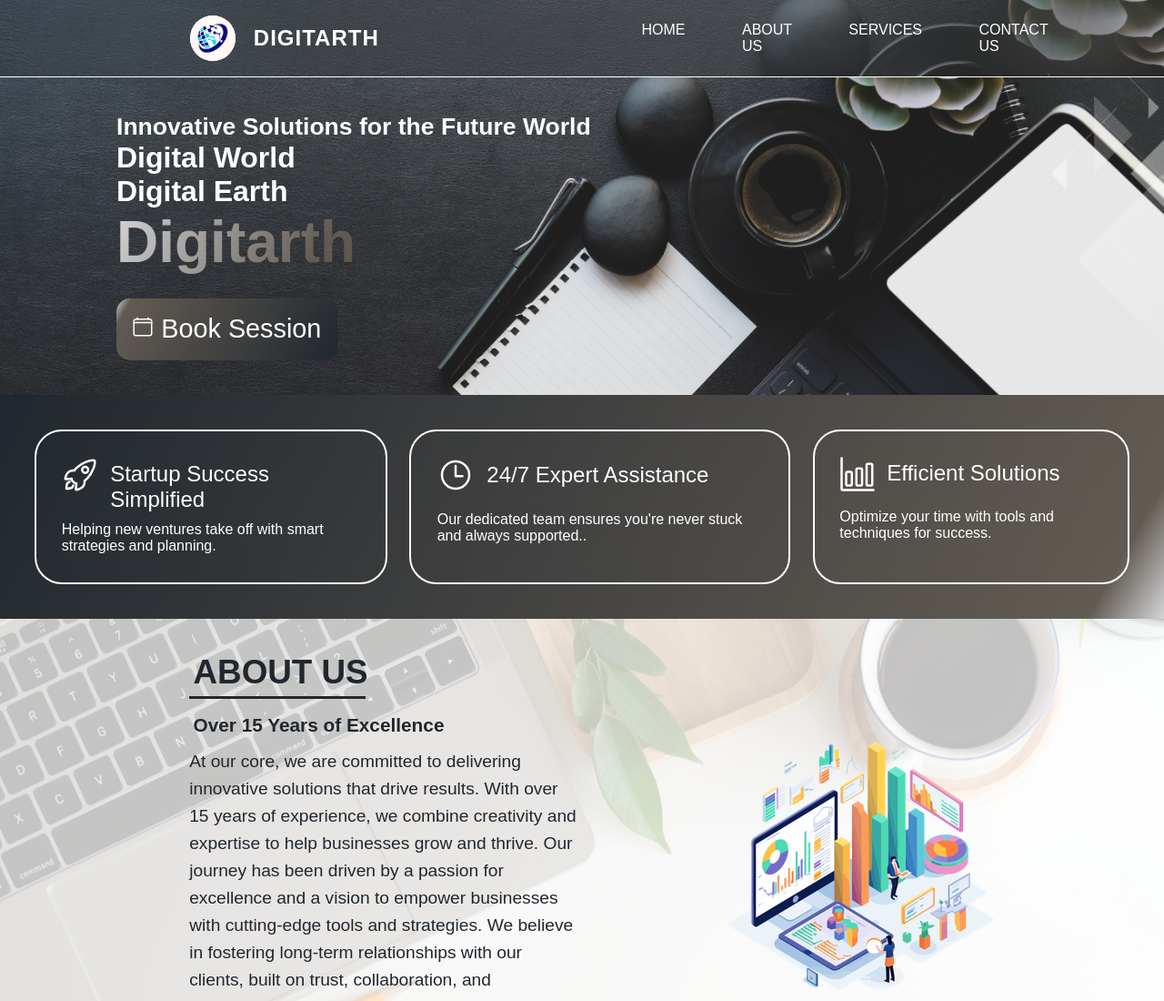
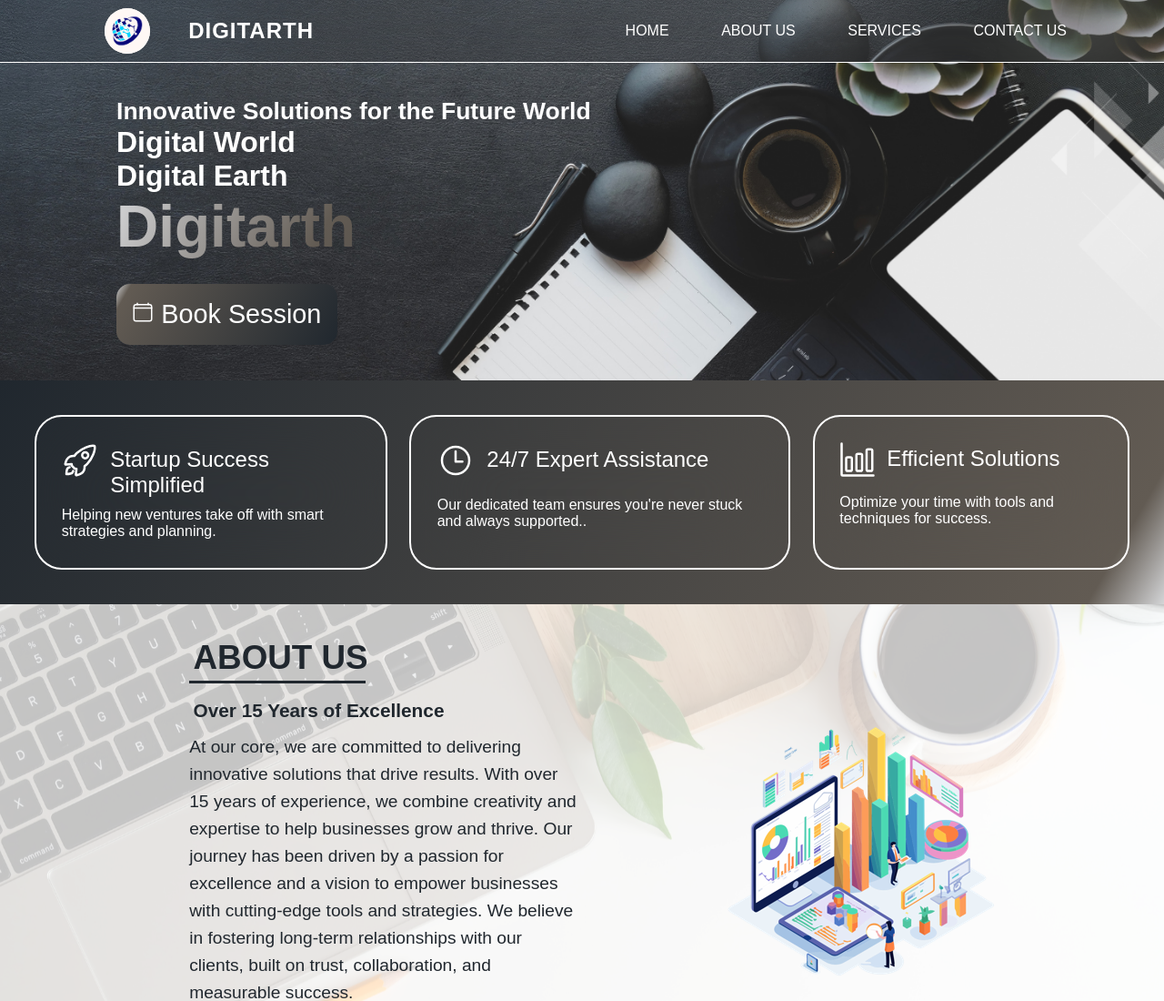
Before and after one commit to Max-31/CodSoft, a plain HTML site: page Task_Landing_Page/index.html in a window 1280 px wide. Shown: the top 1100 px of the page at 91% size. Drawn offline with nearby package versions, Linux system fonts and the light colour scheme.

Commit message:
final changes in update1

```diff
--- a/Task_Landing_Page/index.html
+++ b/Task_Landing_Page/index.html
@@ -1,15 +1,17 @@
 <!DOCTYPE html>
 <html lang="en">
+
 <head>
     <meta charset="UTF-8">
     <meta name="viewport" content="width=device-width, initial-scale=1.0">
     <title>Digitarth</title>
     <link rel="stylesheet" href="style.css">
 </head>
+
 <body>
 
-    <!-- <div class="entire"> -->
-        <nav>
+
+    <div class="nav">
         <div class="left">
             <img class="logo" src="logo.png" alt="logo">
 
@@ -17,30 +19,28 @@
         </div>
 
         <div class="menu">
-                <div class="navMenu">
+            <li class="navMenu">
                 <a href="#">
                     HOME
                 </a>
-                </div>
-                <div class="navMenu">
+            </li>
+            <li class="navMenu">
                 <a href="#cardTextId">
-                    <!-- <a href="#aboutUsId"> -->
                     ABOUT US
                 </a>
-                </div>
-                <div class="navMenu">
+            </li>
+            <li class="navMenu">
                 <a href="#buttonId">
-                    <!-- <a href="#ourServicesId"> -->
                     SERVICES
                 </a>
-                </div>
-                <div class="navMenu">
+            </li>
+            <li class="navMenu">
                 <a href="#footerId">
                     CONTACT US
                 </a>
+            </li>
         </div>
     </div>
-        </nav>
     <header class="headerClass" id="headerId">
 
         <div class="headerText" id="headerImageId">
@@ -106,7 +106,7 @@
         </div>
 
     </div>
-    <!-- </div> -->
+
     <div class="aboutUs" id="aboutUsId">
         <div class="text">
             <h3 class="h3AboutUs">ABOUT US</h3>
@@ -115,8 +115,12 @@
             <h4 class="h5SubHeading">Over 15 Years of Excellence</h5>
 
                 <p class="paraText">
-                    At our core, we are committed to delivering innovative solutions that drive results. With over 15 years of experience, we combine creativity and expertise to help businesses grow and thrive. Our journey has been driven by a passion for excellence and a vision to empower businesses with cutting-edge tools and strategies.
-                    We believe in fostering long-term relationships with our clients, built on trust, collaboration, and measurable success.
+                    At our core, we are committed to delivering innovative solutions that drive results. With over 15
+                    years of experience, we combine creativity and expertise to help businesses grow and thrive. Our
+                    journey has been driven by a passion for excellence and a vision to empower businesses with
+                    cutting-edge tools and strategies.
+                    We believe in fostering long-term relationships with our clients, built on trust, collaboration, and
+                    measurable success.
                 </p>
 
                 <button class="buttonReadMore">
@@ -191,7 +195,9 @@
         <div class="footerContent">
             <h2>DIGITARTH</h2>
             <p>
-                    At Digitarth, we are dedicated to helping businesses transform and thrive in the digital age. With a focus on modern strategies, cutting-edge design, and tailored solutions, we empower you to achieve your goals seamlessly. Let’s shape the future of your business together.
+                At Digitarth, we are dedicated to helping businesses transform and thrive in the digital age. With a
+                focus on modern strategies, cutting-edge design, and tailored solutions, we empower you to achieve your
+                goals seamlessly. Let’s shape the future of your business together.
             </p>
             <div class="socialIcons">
                 <a href="#">
@@ -217,10 +223,8 @@
             <ul>
                 <li><a href="#">Home</a></li>
                 <li><a href="#cardTextId">About</a></li>
-                  <!-- <li><a href="#aboutUsId">About</a></li> -->
                 <li><a href="#footerId">Contact</a></li>
                 <li><a href="#buttonId">Services</a></li>
-                  <!-- <li><a href="#ourServicesId">Services</a></li> -->
             </ul>
         </div>
     </footer>
@@ -230,4 +234,5 @@
     <script type="module" src="https://unpkg.com/ionicons@7.1.0/dist/ionicons/ionicons.esm.js"></script>
     <script nomodule src="https://unpkg.com/ionicons@7.1.0/dist/ionicons/ionicons.js"></script>
 </body>
+
 </html>
--- a/Task_Landing_Page/style.css
+++ b/Task_Landing_Page/style.css
@@ -1,22 +1,16 @@
 :root {
-  --myColor: linear-gradient(
-    120deg,
+  --myColor: linear-gradient(120deg,
       rgba(32, 39, 46, 1) 0%,
       rgba(98, 91, 83, 1) 94%,
-    rgba(212, 213, 215, 1) 100%
-  );
-  --textGrad: linear-gradient(
-    120deg,
+      rgba(212, 213, 215, 1) 100%);
+  --textGrad: linear-gradient(120deg,
       rgba(212, 213, 215, 1) 0%,
       rgba(98, 91, 83, 1) 30%,
-    rgba(32, 39, 46, 1) 100%
-  );
-  --buttonGrad: linear-gradient(
-    120deg,
+      rgba(32, 39, 46, 1) 100%);
+  --buttonGrad: linear-gradient(120deg,
       rgba(212, 213, 215, 1) 0%,
       rgba(98, 91, 83, 1) 6%,
-    rgba(32, 39, 46, 1) 100%
-  );
+      rgba(32, 39, 46, 1) 100%);
   --textColor: white;
   --textColorDark: rgba(32, 39, 46, 1);
 }
@@ -32,11 +26,12 @@ html {
   box-sizing: border-box;
 }
 
-nav {
+.nav {
+  width: 100%;
   display: flex;
-  justify-content: space-around;
+  justify-content: space-between;
   align-items: center;
-  /* background: var(--myColor); */
+  /* background: #d7cece; */
   backdrop-filter: blur(50px);
   border-bottom: 0.1px solid var(--textColor);
   color: var(--textColor);
@@ -44,52 +39,63 @@ nav {
   position: sticky;
   top: 0;
   z-index: 1000;
+  /* same as bring above */
 }
 
-nav .left {
+.left {
+  width: 30%;
   padding-left: 5%;
   display: flex;
+  justify-content: space-evenly;
   align-items: center;
-  gap: 20px;
+  /* gap: 20px; */
 }
 
-nav .logo {
+.logo {
   width: 50px;
   height: 50px;
   border-radius: 50%;
   background: white;
 }
 
-nav .navHeading {
+.navHeading {
   font-size: 1.5rem;
   font-weight: 800;
   letter-spacing: 1px;
   color: var(--textGrad);
 }
 
-nav .menu {
+.menu {
+  width: 50%;
+  list-style: none;
   display: flex;
-  margin-right: 8%;
+  justify-content: space-evenly;
+  /* gap: 40px; */
+  padding-right: 4%;
   color: var(--textColor);
-  padding: 1.2%;
 }
 
-.navMenu{
-  width: fit-content;
-  justify-content: space-evenly;
-  margin-right: 20%;
+.navMenu {
+  transition: font-weight 0.3s ease, transform 0.3s ease;
+  /* display: inline-block; */
 }
 
-nav .menu .navMenu a {
+.navMenu a {
+  transition: all 0.3s ease;
   text-decoration: none;
-  color: white;
+  color: var(--textColor);
+  display: inline-block;
+  margin: 5px;
+  padding: 5px;
   font-size: 1rem;
   font-weight: 500;
 }
 
-nav .menu .navMenu a:hover {
-  font-weight: 700;
-  transition: all 0.3s ease-in-out;
+.navMenu :hover {
+  /* font-weight: 550;  */
+  /* eta korbona */
+  transform: scale(1.10);
+  /*eta recommended*/
 }
 
 header {
@@ -143,15 +149,14 @@ header {
   border-width: 0;
   border-color: none;
   padding: 1.5%;
-  transition: all 0.5s ease-in-out;
+  transition: all 1.5s ease-in-out;
 }
 
 .headerClass button:hover {
-  background: var(--textColor);
-  color: var(--textColorDark);
+  /* background: var(--textColor);
+  color: var(--textColorDark); */
+  background: var(--myColor);
   cursor: pointer;
-
-  /* background: var(--myColor); */
 }
 
 .underHeader {
@@ -236,12 +241,12 @@ header {
   margin-bottom: 2%;
 }
 
-.text p{
+.text p {
   font-size: 1.2rem;
   line-height: 30px;
 }
 
-.text button{
+.text button {
   /* background: var(--buttonGrad);
   color: var(--textColor);
   border-radius: 15px;
@@ -259,16 +264,16 @@ header {
   padding: 2.5%;
   display: flex;
   justify-content: space-evenly;
-  align-items:center;
+  align-items: center;
   transition: all 0.5s ease-in-out;
 }
 
-.text ion-icon{
+.text ion-icon {
   margin-left: 7px;
   font-size: 2rem;
 }
 
-.text button:hover{
+.text button:hover {
   /* background: var(--myColor); */
 
   background: var(--buttonGrad);
@@ -276,11 +281,11 @@ header {
   cursor: pointer;
 }
 
-.image{
+.image {
   align-content: center;
 }
 
-.ourServices{
+.ourServices {
   padding: 3%;
   background: var(--myColor);
   width: 100%;
@@ -288,16 +293,16 @@ header {
   overflow: visible;
 }
 
-.serviceText{
+.serviceText {
   margin-left: 14%;
 }
 
-.ourServices h3{
+.ourServices h3 {
   font-size: 2rem;
   color: var(--textColor);
 }
 
-.ourServices hr{
+.ourServices hr {
   border: 0;
   width: 23%;
   height: 3px;
@@ -306,35 +311,35 @@ header {
   margin-bottom: 3%;
 }
 
-.ourServiceCards{
+.ourServiceCards {
   display: flex;
   justify-content: space-evenly;
 }
 
-.serviceCard{
+.serviceCard {
   margin: 2%;
 }
 
-.serviceCardImage{
+.serviceCardImage {
   border-radius: 30px;
   border: 2px solid var(--textColor);
 }
 
-.serviceCardText{
+.serviceCardText {
   display: flex;
   padding: 2%;
   justify-content: left;
 }
 
-.serviceCardText ion-icon{
+.serviceCardText ion-icon {
   font-size: 1.7rem;
 }
 
-.serviceCardText p{
+.serviceCardText p {
   font-size: 1.2rem;
 }
 
-.serviceIcon{
+.serviceIcon {
   color: var(--textColor);
   width: 50px;
   height: 50px;
@@ -345,7 +350,7 @@ header {
   background: var(--buttonGrad);
 }
 
-.servicetext{
+.servicetext {
   margin-left: 2%;
   padding: 6%;
   background: var(--textColor);
@@ -356,10 +361,10 @@ header {
   transition: all 0.5s ease-in-out;
 }
 
-.servicetext:hover{
+.servicetext:hover {
   background: var(--buttonGrad);
   color: var(--textColor);
-  cursor:default;
+  cursor: default;
 }
 
 footer {
@@ -370,7 +375,7 @@ footer {
   font-family: Arial, sans-serif;
 }
 
-footer hr{
+footer hr {
   margin-top: 1.5%;
   margin-bottom: 1.5%;
 }
@@ -388,7 +393,7 @@ footer hr{
   margin-right: auto;
 }
 
-.socialIcons{
+.socialIcons {
   justify-content: space-evenly;
 }
 
@@ -403,7 +408,7 @@ footer hr{
 }
 
 .socialIcons a:hover {
-  font-size: 1.7rem;
+  transform: scale(1.4);
 }
 
 .footerBottom p {
```
Lines whose indentation alone changed are shown as unchanged.
